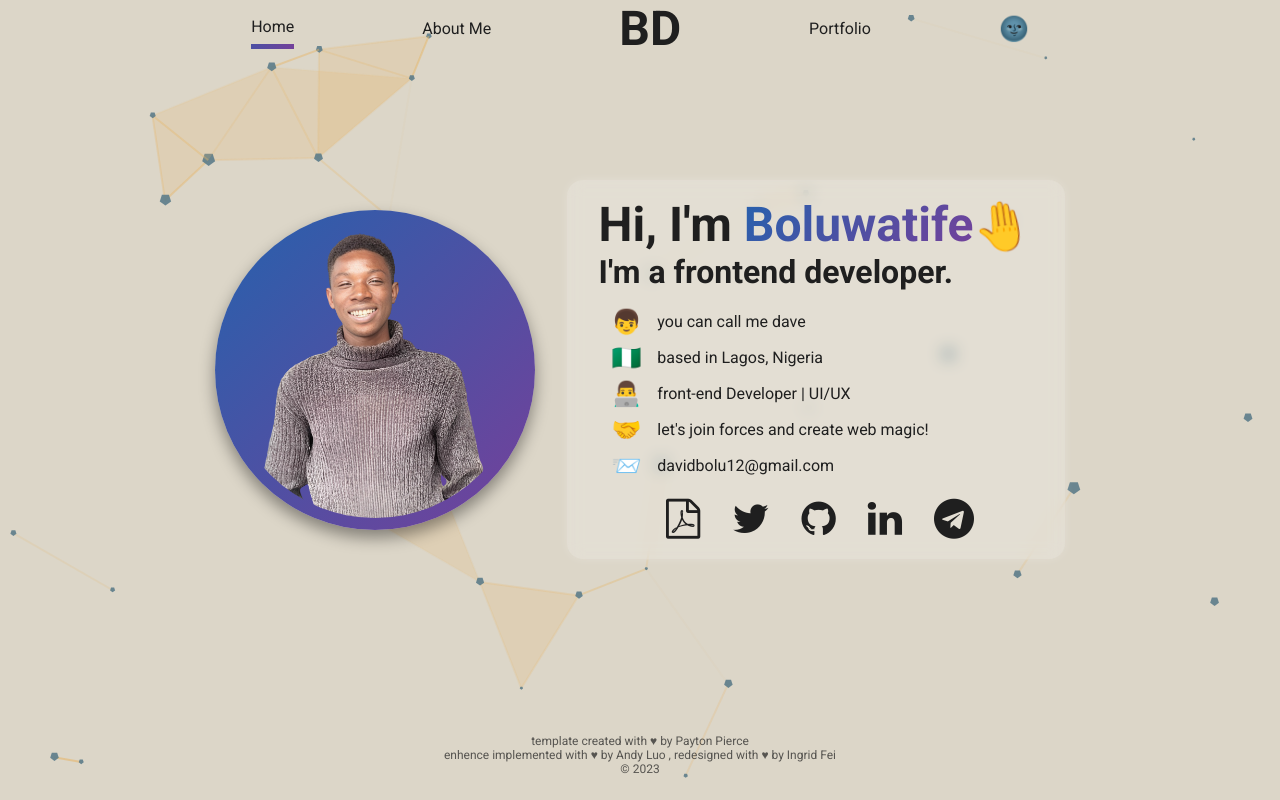
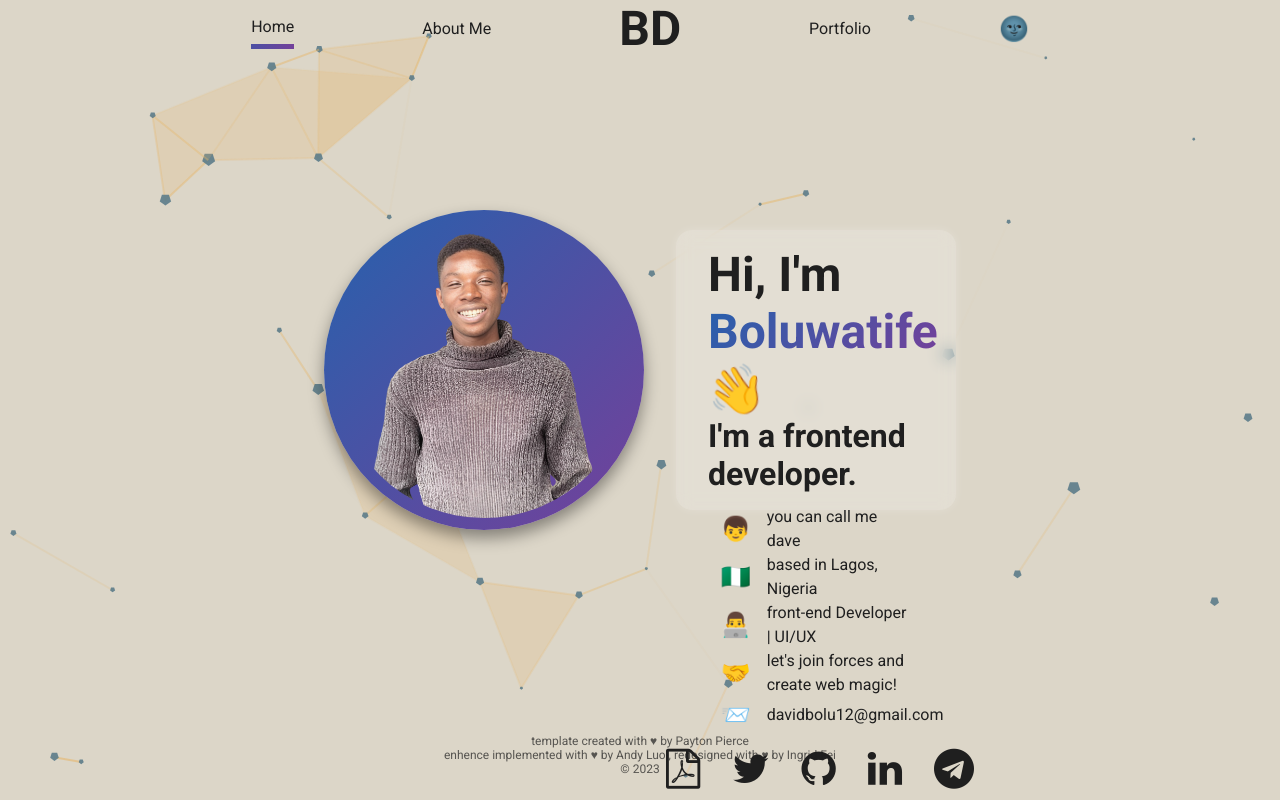
Before and after one commit to GIT-Gizmo/dave, a React (Create React App) app: page / in a window 1280 px wide. Built offline with nearby package versions, Linux system fonts and the light colour scheme.

Commit message:
self info width adjustment

```diff
--- a/src/components/home/Home.js
+++ b/src/components/home/Home.js
@@ -12,7 +12,7 @@ export default function Home({ darkMode }) {
     <Box
       component={'main'}
       display={'flex'}
-      flexDirection={{ xs: 'column', md: 'row' }}
+      flexDirection={{ xs: 'column', md: 'column', lg:'row' }}
       alignItems={'center'}
       justifyContent={'center'}
       minHeight={'calc(100vh - 175px)'}
@@ -23,8 +23,8 @@ export default function Home({ darkMode }) {
         style={{ background: info.gradient, objectFit: 'cover' }}
         component={'img'}
         src={me}
-        width={{ xs: '35vh', md: '40vh' }}
-        height={{ xs: '35vh', md: '40vh' }}
+        width={{ xs: '10vh', md: '40vh' }}
+        height={{ xs: '10vh', md: '40vh' }}
         borderRadius={'50%'}
         p={'0.75rem'}
         mb={{ xs: '1rem', sm: 0 }}
@@ -42,6 +42,8 @@ export default function Home({ darkMode }) {
           padding: '1rem 2rem',
           transition: 'all 0.3s ease',
         }}
+        width={{ xs: '35vh' }}
+        height={{ xs: '35vh' }}
       >
         <h1>
           Hi, I'm{' '}
@@ -54,7 +56,7 @@ export default function Home({ darkMode }) {
           >
             {info.firstName}
           </span>
-          <span className={Style.hand}>🤚</span>
+          <span className={Style.hand}>👋</span>
         </h1>
         <h2>I'm {info.position}.</h2>
         <Box component={'ul'} p={'0.8rem'}>
@@ -76,75 +78,3 @@ export default function Home({ darkMode }) {
     </Box>
   );
 }
-
-// export default function Home({ darkMode }) {
-//   return (
-//     <Box
-//       component={'main'}
-//       display={'flex'}
-//       flexDirection={{ xs: 'column', md: 'column', lg:'row' }}
-//       alignItems={'center'}
-//       justifyContent={'center'}
-//       minHeight={'calc(100vh - 175px)'}
-//     >
-//       <Box
-//         className={classNames(Style.avatar, Style.shadowed)}
-//         alt={'image of developer'}
-//         style={{ background: info.gradient, objectFit: 'cover' }}
-//         component={'img'}
-//         src={me}
-//         width={{ xs: '10vh', md: '40vh' }}
-//         height={{ xs: '10vh', md: '40vh' }}
-//         borderRadius={'50%'}
-//         p={'0.75rem'}
-//         mb={{ xs: '1rem', sm: 0 }}
-//         mr={{ xs: 0, md: '2rem' }}
-//       />
-//       <Box
-//         style={{
-//           borderRadius: '1rem',
-//           background: darkMode ? 'rgba(0, 0, 0, 0.2)' : 'rgba(255, 255, 255, 0.2)',
-//           boxShadow: darkMode
-//             ? '0 0 10px 0 rgba(0, 0, 0, 0.2)'
-//             : '0 0 10px 0 rgba(255, 255, 255, 0.2)',
-//           backdropFilter: 'blur(8px)',
-//           WebkitBackdropFilter: 'blur(8px)',
-//           padding: '1rem 2rem',
-//           transition: 'all 0.3s ease',
-//         }}
-//         width={{ xs: '35vh' }}
-//         height={{ xs: '35vh' }}
-//       >
-//         <h1>
-//           Hi, I'm{' '}
-//           <span
-//             style={{
-//               background: info.gradient,
-//               WebkitBackgroundClip: 'text',
-//               WebkitTextFillColor: 'transparent',
-//             }}
-//           >
-//             {info.firstName}
-//           </span>
-//           <span className={Style.hand}>👋</span>
-//         </h1>
-//         <h2>I'm {info.position}.</h2>
-//         <Box component={'ul'} p={'0.8rem'}>
-//           {info.miniBio.map((bio, index) => (
-//             <EmojiBullet key={index} emoji={bio.emoji} text={bio.text} />
-//           ))}
-//         </Box>
-//         <Box
-//           display={'flex'}
-//           gap={'1.5rem'}
-//           justifyContent={'center'}
-//           fontSize={{ xs: '2rem', md: '2.5rem' }}
-//         >
-//           {info.socials.map((social, index) => (
-//             <SocialIcon key={index} link={social.link} icon={social.icon} label={social.label} />
-//           ))}
-//         </Box>
-//       </Box>
-//     </Box>
-//   );
-// }
```
